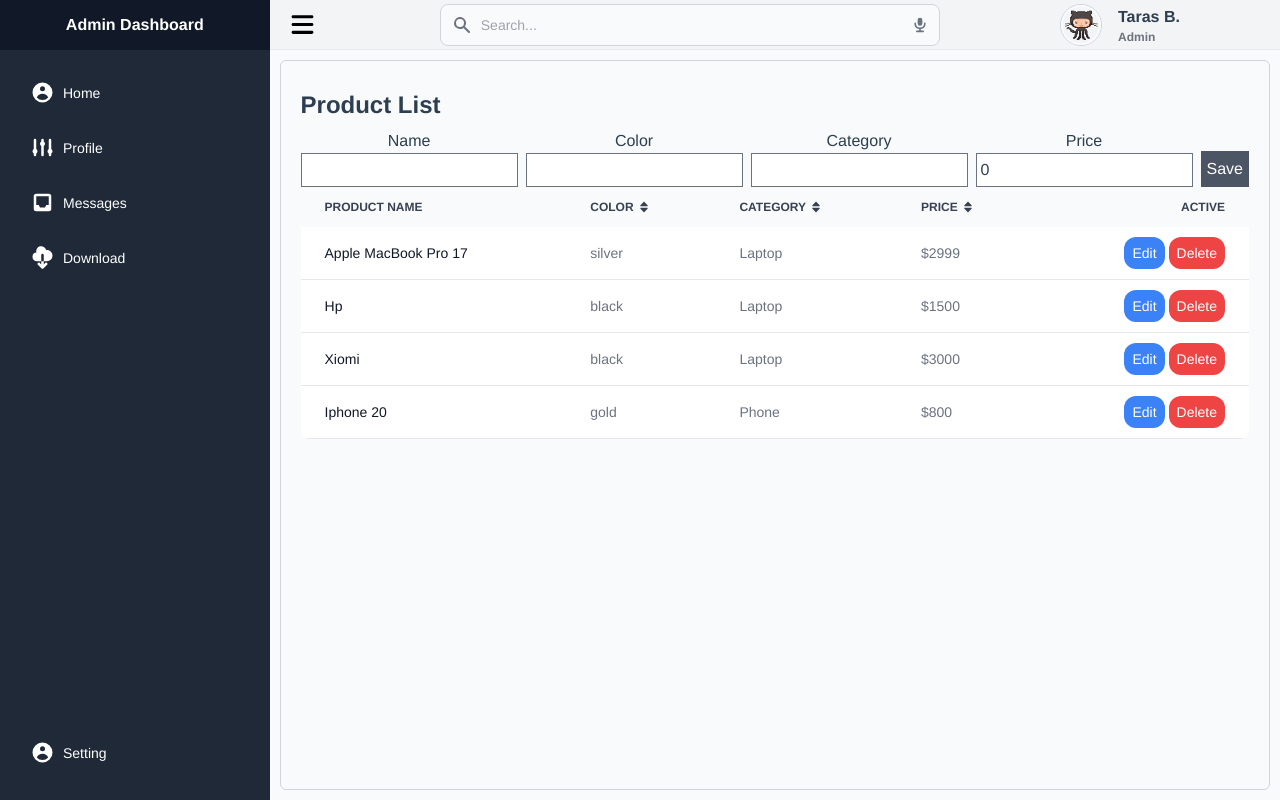
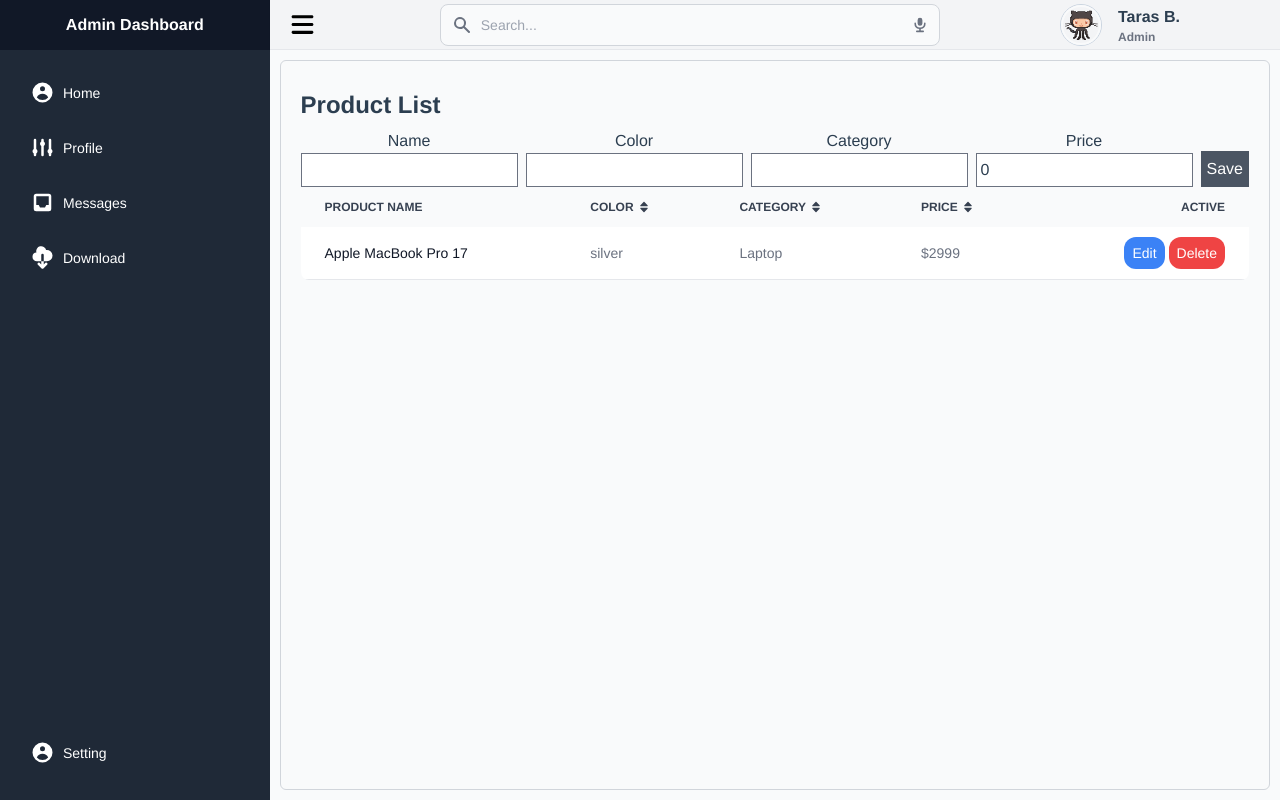
Before and after one commit to TarasBatyuchok/Dashboard, a Vue app: page /home in a window 1280 px wide. Built offline with nearby package versions, Linux system fonts and the light colour scheme.

Commit message:
add function edit and delete item

```diff
--- a/src/pages/home.vue
+++ b/src/pages/home.vue
@@ -19,7 +19,7 @@
         <input type="text" class="border border-gray-500 p-1" v-model="price">
       </div>
       <div>
-        <button class="bg-gray-600 hover:bg-slate-500 text-white p-1.5" @click="saveData()">Save</button>
+        <button class="bg-gray-600 hover:bg-slate-500 text-white p-1.5" @click="saveData(haveId)">Save</button>
       </div>
       </div>
       <div class="overflow-x-auto relative  sm:rounded-lg">
@@ -77,7 +77,7 @@
               </td>
               <td class="py-4 px-6 text-right">
                 <a href="#" class="font-medium text-white p-2 bg-blue-500 hover:bg-blue-700 rounded-xl mx-1" @click="getData(data.id)">Edit</a>
-                <a href="#" class="font-medium text-white p-2 bg-red-500 hover:bg-red-700 rounded-xl">Delete</a>
+                <a href="#" class="font-medium text-white p-2 bg-red-500 hover:bg-red-700 rounded-xl" @click="deleteData(data.id)" >Delete</a>
               </td>
             </tr>
           </tbody>
@@ -95,44 +95,47 @@
         color:'',
         category: '',
         price: 0,
-
+        haveId: null,
         productyObj:[
         {
-          id:1,
+          id:0,
           name:  "Apple MacBook Pro 17",
           color: "silver",
           category: "Laptop",
           price: 2999
         },
-        {
-          id:2,
-          name:  "Hp",
-          color: "black",
-          category: "Laptop",
-          price: 1500
-        },
-        {
-          id:3,
-          name:  "Xiomi",
-          color: "black",
-          category: "Laptop",
-          price: 3000
-        },
-        {
-          id:4,
-          name:  "Iphone 20",
-          color: "gold",
-          category: "Phone",
-          price: 800
-        },
       ]
       }
     },
     methods:{
+      deleteData(id){
+        let index = this.productyObj.find((data) => data.id === id)
+        console.log(index.id)
+        //remove data by index
+        this.productyObj.splice(index, 1)
+
+
+      },
       getData(id){
-        alert(id)
+        this.haveId = id
+        let dataObj = this.productyObj.find( data => data.id === id);
+          this.name = dataObj.name
+          this.color = dataObj.color
+          this.category = dataObj.category
+          this.price = dataObj.price
+          console.log(dataObj)
       },
-      saveData(){
+      saveData(haveId){
+        // update data
+        if(haveId){
+          let dataObj = this.productyObj.find( data => data.id === haveId);
+          dataObj.name = this.name
+          dataObj.color = this.color
+          dataObj.category = this.category
+          dataObj.price = this.price
+
+        }else{
+          //  Add data
         const id = this.productyObj.length + 1
         const data ={
           id:id,
@@ -141,8 +144,10 @@
           category: this.category,
           price:this.price,
         }
-        this.productyObj.push(data)
+        this.productyObj.push(data);
         console.log(this.productyObj)
+        }
+
       }
     }
 
```
